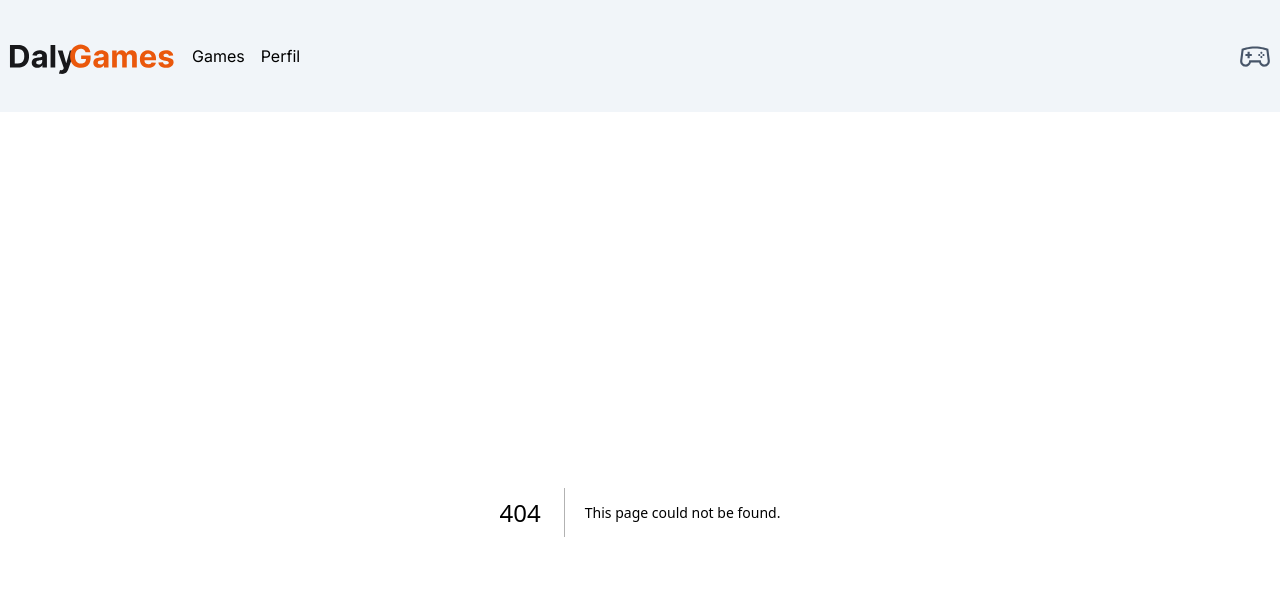
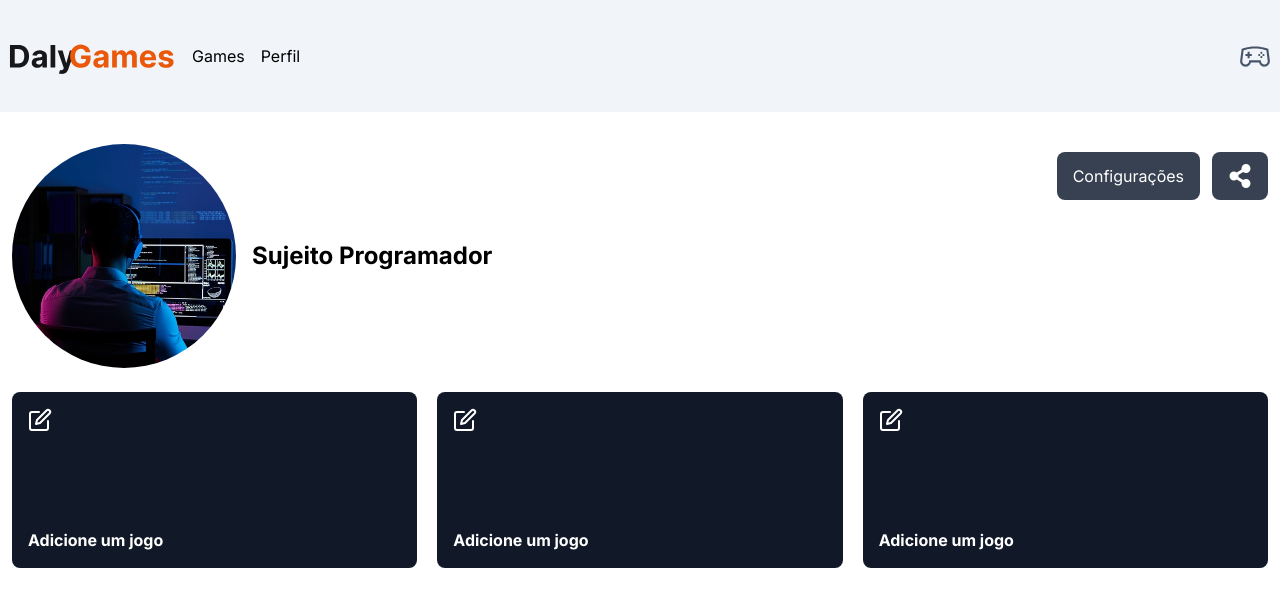
Before and after one commit to gabrielfst30/Daly-Games, a Next.js app: page /profile in a window 1280 px wide. Before the commit this address had no page. Shown: the top 606 px of the page. Built offline with nearby package versions, Linux system fonts and the light colour scheme.

Commit message:
feature: profile e favorite cards

```diff
--- /dev/null
+++ b/src/app/profile/components/favorite/index.tsx
@@ -0,0 +1,54 @@
+"use client";
+
+import { useState } from "react";
+import { FiEdit, FiX } from "react-icons/fi";
+
+export function FavoriteCard() {
+  const [input, setInput] = useState("");
+  const [showInput, setShowInput] = useState(false);
+  const [gameName, setGameName] = useState("");
+
+  function handleButton() {
+    setShowInput(!showInput);
+
+    if (input !== "") {
+      setGameName(input);
+    }
+
+    setInput("");
+  }
+
+  return (
+    <div className="w-full bg-gray-900 p-4 h-44 text-white rounded-lg flex justify-between flex-col">
+      {showInput ? (
+        <div className="flex items-center justify-center gap-3">
+          <input
+            className="w-full rounded-md h-8 text-black px-2"
+            type="text"
+            value={input}
+            onChange={(event) => setInput(event.target.value)}
+          />
+          <button>
+            <FiX size={24} color="#FFF" onClick={handleButton}/>
+          </button>
+        </div>
+      ) : (
+        <button
+          className="self-start hover:scale-110 duration-200 transition-all"
+          onClick={handleButton}
+        >
+          <FiEdit size={24} color="#fff" />
+        </button>
+      )}
+
+      {gameName && (
+        <div>
+          <span className="text-white">Jogo favorito:</span>
+          <p className="font-bold text-white">{gameName}</p>
+        </div>
+      )}
+
+      {!gameName && <p className="font-bold text-white">Adicione um jogo</p>}
+    </div>
+  );
+}
--- /dev/null
+++ b/src/app/profile/page.tsx
@@ -0,0 +1,66 @@
+import { Container } from "@/components/container";
+import Image from "next/image";
+import userImg from "../../../public/user.png";
+import { FaShareAlt } from "react-icons/fa";
+import { FavoriteCard } from "./components/favorite";
+import { Metadata } from "next";
+
+export const metadata: Metadata = {
+    title: "Meu perfil - Daly Games",
+    description: "Perfil do jogador",
+    keywords: ["games", "jogos", "steam"],
+    openGraph: {
+      images: [`${process.env.PROJECT_URL}/preview.png`], //openGraph é o preview do projeto na hora de copiar o link e jogar no zap
+    },
+    robots: {
+      index: true,
+      follow: true,
+      nocache: true,
+      googleBot: {
+        index: true,
+        follow: true,
+        noimageindex: true,
+      },
+    },
+  };
+
+export default function Profile() {
+  return (
+    <main className="w-full text-black">
+      <Container>
+        <section className="mt-8 mb-6 flex flex-col items-center justify-between relative gap-3 sm:flex-row">
+          <div className="w-full flex items-center gap-4 text-lg flex-col sm:flex-row justify-center sm:justify-normal">
+            <Image
+              src={userImg}
+              alt="Imagem perfil do usuário"
+              className="rounded-full w-56 h-56 object-cover"
+            />
+
+            <h1 className="font-bold text-2xl">Sujeito Programador</h1>
+          </div>
+
+          <div className="sm:absolute top-0 right-0 gap-3 flex items-center justify-center mt-2">
+            <button className="bg-gray-700 px-4 py-3 rounded-lg text-white">
+              Configurações
+            </button>
+            <button className="bg-gray-700 px-4 py-3 rounded-lg">
+              <FaShareAlt size={24} color="#FFF" />
+            </button>
+          </div>
+        </section>
+
+        <section className="flex flex-wrap gap-5 flex-col md:flex-row">
+          <div className="flex-grow flex-wrap">
+            <FavoriteCard />
+          </div>
+          <div className="flex-grow flex-wrap">
+            <FavoriteCard />
+          </div>
+          <div className="flex-grow flex-wrap">
+            <FavoriteCard />
+          </div>
+        </section>
+      </Container>
+    </main>
+  );
+}
```
